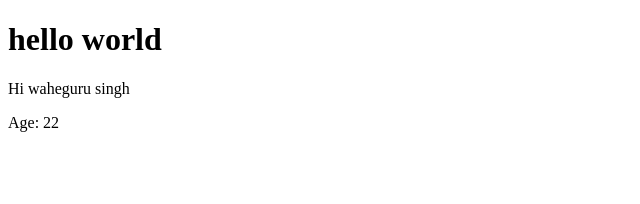
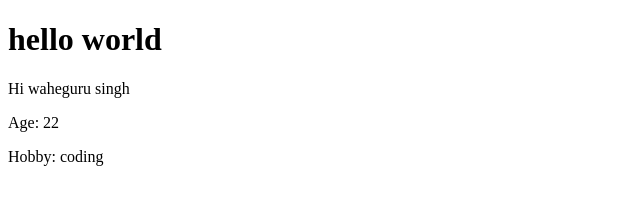
Before and after one commit to wahe7/action-repo, a plain HTML site: page index.html in a window 1280 px wide. Shown: the whole page, without its empty margins (0-640 px from the left). Drawn offline with Linux system fonts and the light colour scheme.

Commit message:
adding hobby

```diff
--- a/index.html
+++ b/index.html
@@ -9,5 +9,6 @@
   <h1>hello world</h1>
   <p>Hi waheguru singh</p>
   <p>Age: 22</p>
+  <p>Hobby: coding</p>
 </body>
 </html>
```
